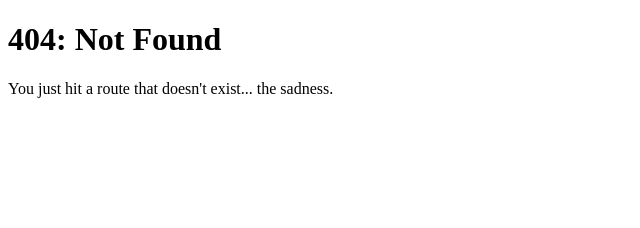
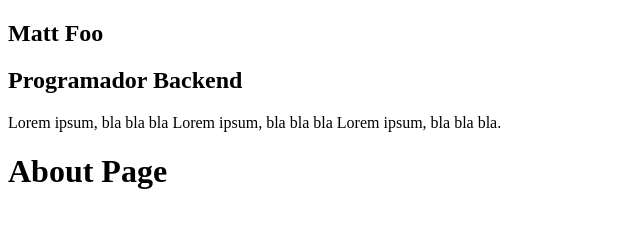
Before and after one commit to renanlimabl/first-gatsby-project, a Gatsby site: page /about in a window 1280 px wide. Before the commit this address had no page. Shown: the whole page, without its empty margins (0-640 px from the left). Built offline with nearby package versions, Linux system fonts and the light colour scheme; Gatsby itself is replaced by a stand-in of ours.

Commit message:
Adiciona profile

```diff
--- /dev/null
+++ b/src/components/Profile/index.js
@@ -0,0 +1,11 @@
+import React from 'react';
+
+const Profile = () => (
+  <div class="profile-wrapper">
+    <h1>Matt Foo</h1>
+    <h2>Programador Backend</h2>
+    <p>Lorem ipsum, bla bla bla Lorem ipsum, bla bla bla Lorem ipsum, bla bla bla.</p>
+  </div>
+)
+
+export default Profile;
--- a/src/components/layout.js
+++ b/src/components/layout.js
@@ -1,20 +1,13 @@
 import React from "react"
 import PropTypes from "prop-types"
-import { useStaticQuery, graphql } from "gatsby"
+import Profile from './Profile';
 
 const Layout = ({ children }) => {
-  const data = useStaticQuery(graphql`
-    query SiteTitleQuery {
-      site {
-        siteMetadata {
-          title
-        }
-      }
-    }
-  `)
-
   return (
     <>
+      <aside>
+        <Profile />
+      </aside>
       <main>{children}</main>
     </>
   )
--- /dev/null
+++ b/src/pages/about.js
@@ -0,0 +1,12 @@
+import React from 'react';
+import Layout from "../components/layout"
+import SEO from "../components/seo"
+
+const AboutPage = () => (
+  <Layout>
+    <SEO title="About" />
+    <h1>About Page</h1>
+  </Layout>
+);
+
+export default AboutPage;
--- a/src/pages/index.js
+++ b/src/pages/index.js
@@ -1,4 +1,5 @@
 import React from "react"
+import { Link } from 'gatsby';
 import Layout from "../components/layout"
 import SEO from "../components/seo"
 
```
